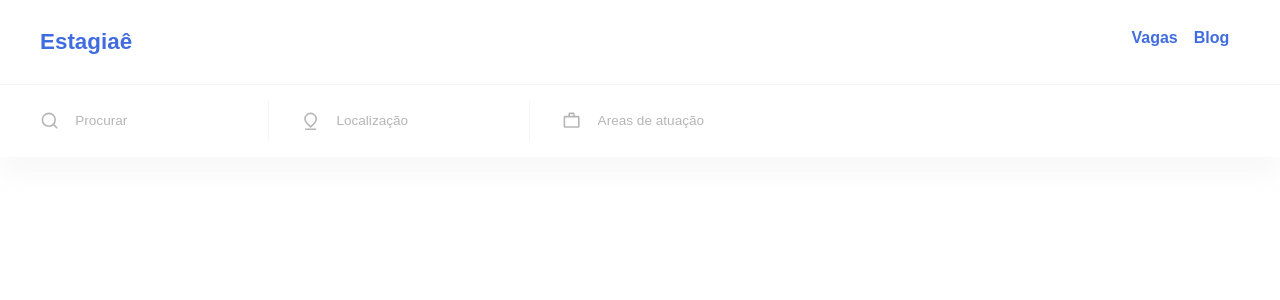
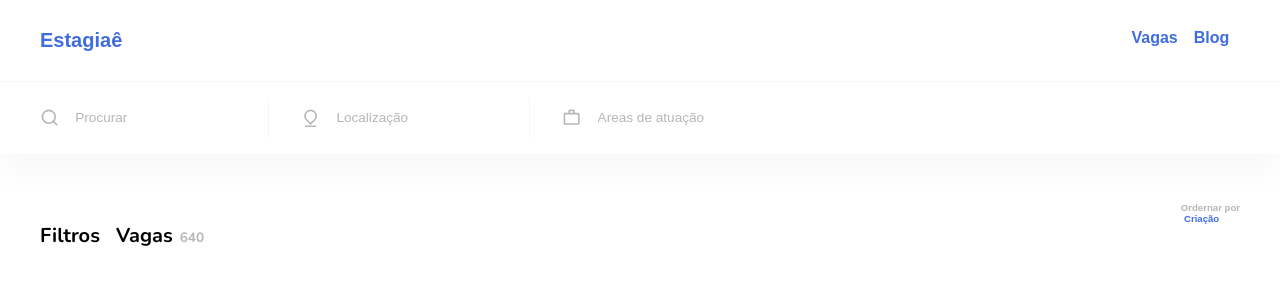
Before and after one commit to Pliskeviski/estagiae-webapp, a Next.js app: page /jobs-list in a window 1280 px wide. Shown: the top 300 px of the page. Built offline with nearby package versions, Linux system fonts and the light colour scheme; a web font is replaced by a local one.

Commit message:
feat(job-list): sections

```diff
--- a/src/components/header/styles.ts
+++ b/src/components/header/styles.ts
@@ -2,7 +2,7 @@ import styled from 'styled-components';
 
 export const HeaderContainer = styled.header`
   width: 100%;
-  max-width: ${({ theme }) => theme.containers.lg};
+  max-width: ${({ theme }) => theme.containers.large};
   padding: 1.8rem 0;
   margin: 0 auto;
   display: flex;
--- a/src/components/search/styles.ts
+++ b/src/components/search/styles.ts
@@ -10,7 +10,7 @@ export const SearchContainer = styled.div`
 
 export const SearchLimitedContainer = styled.div`
   width: 100%;
-  max-width: ${({ theme }) => theme.containers.lg};
+  max-width: ${({ theme }) => theme.containers.large};
   margin: 0 auto;
 
   display: flex;
--- a/src/containers/jobs-list/index.tsx
+++ b/src/containers/jobs-list/index.tsx
@@ -1,6 +1,37 @@
 import React from 'react';
 import { Search } from 'src/components/search';
+import {
+  AmountOfJobs,
+  ContainerFilterDetails,
+  ContainerJobList,
+  ContainerJobs,
+  ContainerJobsHeader,
+  OrderByContainer,
+  OrderByLabel,
+  OrderedByValue,
+  TitleContainer,
+} from './styles';
 
 export const JobsListContainer = React.memo(() => {
-  return <Search />;
+  return (
+    <>
+      <Search />
+      <ContainerJobList>
+        <ContainerFilterDetails>
+          <TitleContainer>Filtros</TitleContainer>
+        </ContainerFilterDetails>
+        <ContainerJobs>
+          <ContainerJobsHeader>
+            <TitleContainer>
+              Vagas <AmountOfJobs>640</AmountOfJobs>
+            </TitleContainer>
+            <OrderByContainer>
+              <OrderByLabel>Ordernar por </OrderByLabel>
+              <OrderedByValue>Criação</OrderedByValue>
+            </OrderByContainer>
+          </ContainerJobsHeader>
+        </ContainerJobs>
+      </ContainerJobList>
+    </>
+  );
 });
--- a/src/containers/jobs-list/styles.ts
+++ b/src/containers/jobs-list/styles.ts
@@ -0,0 +1,49 @@
+import styled from 'styled-components';
+
+export const ContainerJobList = styled.section`
+  width: 100%;
+  max-width: ${({ theme }) => theme.containers.large};
+  margin: 0 auto;
+  margin-top: 3rem;
+  display: grid;
+  grid-template-columns: auto 1fr;
+  grid-gap: 1rem;
+`;
+
+export const ContainerFilterDetails = styled.div``;
+
+export const ContainerJobs = styled.div``;
+
+export const ContainerJobsHeader = styled.div`
+  display: flex;
+  width: 100%;
+`;
+
+export const TitleContainer = styled.h3`
+  font-weight: bold;
+  font-family: ${({ theme }) => theme.fonts.tertiary};
+  font-size: ${({ theme }) => theme.fontSizes.body.large};
+`;
+
+export const AmountOfJobs = styled.span`
+  font-size: ${({ theme }) => theme.fontSizes.body.medium};
+  color: ${({ theme }) => theme.colors['gray-50']};
+  margin-left: 0.1rem;
+`;
+
+export const OrderByContainer = styled.div`
+  margin-left: auto;
+  font-size: ${({ theme }) => theme.fontSizes.body.small};
+  font-weight: bold;
+`;
+
+export const OrderByLabel = styled.div`
+  color: ${({ theme }) => theme.colors['gray-50']};
+  display: flex;
+  align-items: center;
+`;
+
+export const OrderedByValue = styled.div`
+  color: ${({ theme }) => theme.colors.primary};
+  margin-left: 0.2rem;
+`;
--- a/src/theme/styled.d.ts
+++ b/src/theme/styled.d.ts
@@ -27,7 +27,7 @@ declare module 'styled-components' {
     };
 
     containers: {
-      lg: string;
+      large: string;
     };
   }
 }
--- a/src/theme/theme.ts
+++ b/src/theme/theme.ts
@@ -15,14 +15,14 @@ const Theme: DefaultTheme = {
   },
   fontSizes: {
     body: {
-      large: '1.4rem',
+      large: '1.25rem',
       medium: '0.85rem',
       small: '0.6rem',
     },
     caption: '0.6rem',
   },
   containers: {
-    lg: '1200px',
+    large: '1200px',
   },
 };
 
```
